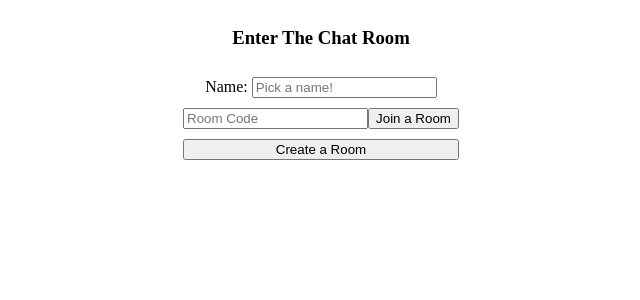
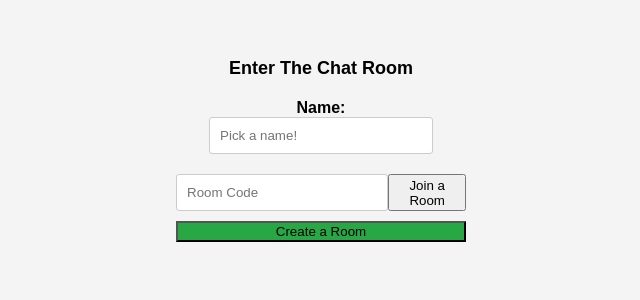
Before and after one commit to NATALI-LEV/LevChat, a Flask app: page / in a window 1280 px wide. Shown: the top 300 px of the page, without its empty margins (319-959 px from the left). Run offline with Flask 3, Linux system fonts and the light colour scheme; some libraries are stand-ins or nearby versions.

Commit message:
fixed style

```diff
--- a/static/css/style.css
+++ b/static/css/style.css
@@ -1,7 +1,104 @@
+/* style.css */
+
+body {
+  font-family: Arial, sans-serif;
+  background-color: #f4f4f4;
+  margin: 0;
+  padding: 0;
+
+}
+
 .content {
+  max-width: 800px;
+  margin: 0 auto;
+  padding: 20px;
   display: flex;
   align-items: center;
   justify-content: center;
+}
+
+.message-box {
+  background-color: #fff;
+  border-radius: 5px;
+  box-shadow: 0 0 10px rgba(0, 0, 0, 0.1);
+  padding: 20px;
+  margin-bottom: 20px;
+  border-width: 2px;
+  border-style: solid;
+  height: 80vh;
+  display: flex;
+  flex-direction: column;
+  width: 80vw;
+  align-items: stretch;
+}
+
+h2 {
+  font-size: 24px;
+  margin-bottom: 10px;
+  text-align: center;
+
+}
+
+.messages {
+  height: 100%;
+  overflow-y: scroll;
+  border: 1px solid #ccc;
+  padding: 10px;
+  flex: 1;
+  max-width: 800px;
+
+}
+
+.text {
+  margin-bottom: 10px;
+  display: flex;
+  flex-direction: row;
+  align-items: center;
+  justify-content: space-between;
+  padding-left: 10px;
+  padding-right: 10px;
+  overflow: hidden;
+
+}
+
+.text strong {
+  font-weight: bold;
+  color: #007bff;
+  white-space: nowrap;
+  overflow: hidden;
+  text-overflow: ellipsis;
+}
+
+.muted {
+  color: #888;
+  font-size: 12px;
+  color: darkgray;
+  overflow: hidden;
+}
+
+.inputs {
+  margin-top: 20px;
+  display: flex;
+}
+
+input[type="text"] {
+  width: 80%;
+  padding: 10px;
+  border: 1px solid #ccc;
+  border-radius: 3px;
+}
+
+button[type="button"] {
+  padding: 10px 15px;
+  background-color: #007bff;
+  color: #fff;
+  border: none;
+  border-radius: 3px;
+  cursor: pointer;
+}
+
+button[type="button"]:hover {
+  background-color: #0056b3;
 }
 
 .buttons {
@@ -9,10 +106,22 @@
   flex-direction: column;
   align-items: center;
   justify-content: center;
+  text-align: center;
+  margin-top: 20px;
   gap: 10px;
 }
 
+.buttons h3 {
+  font-size: 18px;
+  margin-bottom: 10px;
+}
+
+label {
+  font-weight: bold;
+}
+
 .join {
+  margin-top: 10px;
   display: flex;
   flex-direction: row;
   width: 100%;
@@ -20,49 +129,9 @@
 
 .create-btn {
   width: 100%;
+  background-color: #28a745;
 }
 
-  .message-box {
-    border-color: black;
-    border-width: 2px;
-    border-style: solid;
-    border-radius: 10px;
-    background-color: whitesmoke;
-    height: 80vh;
-    display: flex;
-    flex-direction: column;
-    width: 80vw;
-    align-items: stretch;
+.create-btn:hover {
+  background-color: #1e7e34;
 }
-
-  .messages {
-    overflow-y: scroll;
-    flex: 1;
-    width: 100%;
-  }
-  .inputs {
-    padding: 10px;
-    display: flex;
-  }
-
-  h2 {
-    text-align: center;
-  }
-
-  #message {
-    flex: 1;
-  }
-
-  .text {
-    display: flex;
-    flex-direction: row;
-    align-items: center;
-    justify-content: space-between;
-    padding-left: 10px;
-    padding-right: 10px;
-  }
-
-  .muted {
-    font-size: 10px;
-    color: darkgray;
-  }
```
Lines whose indentation alone changed are shown as unchanged.
